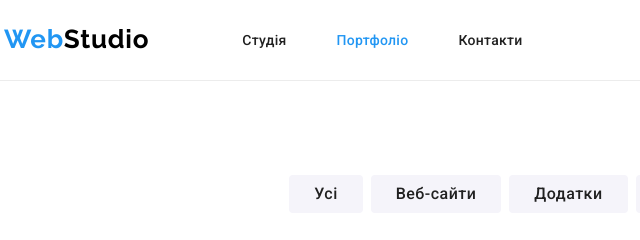
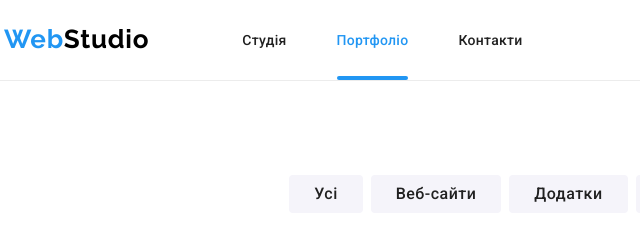
Before and after one commit to tekostyshyn/goit-markup-hw-05, a plain HTML site: page portfolio.html in a window 1280 px wide. Shown: the top 240 px of the page, 51-691 px from the left. Drawn offline with nearby package versions, Linux system fonts and the light colour scheme.

Commit message:
site-nav current

```diff
--- a/css/styles.css
+++ b/css/styles.css
@@ -124,6 +124,8 @@ img {
 }
 
 .site-nav-link {
+  display: inline-flex;
+  position: relative;
   padding-top: 32px;
   padding-bottom: 32px;
 
@@ -133,6 +135,17 @@ img {
   font-size: 14px;
   line-height: 1.17;
   letter-spacing: 0.02em;
+}
+
+.site-nav-link.current::after {
+  position: absolute;
+  bottom: 0;
+
+  content: "";
+  background-color: var(--accent-color);
+  height: 4px;
+  width: 100%;
+  border-radius: 2px;
 }
 
 .site-nav-link:hover,
```
